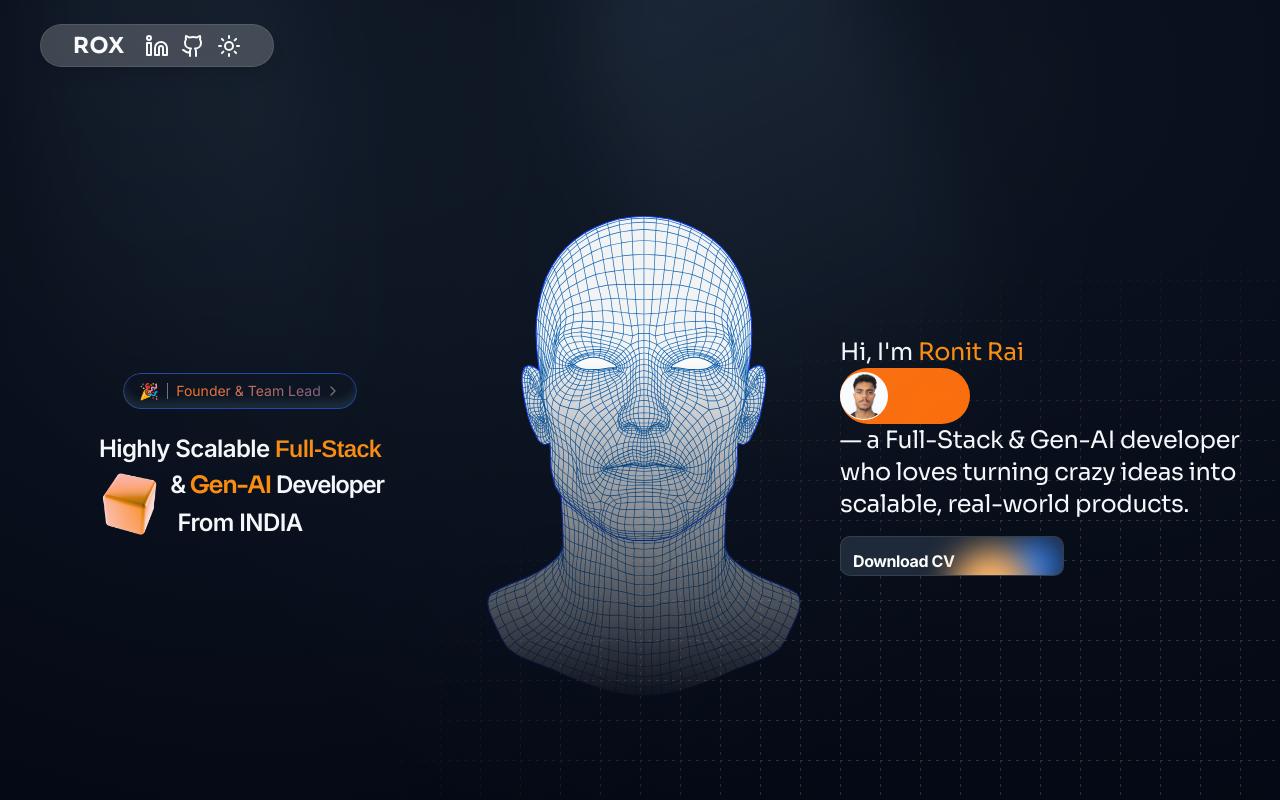
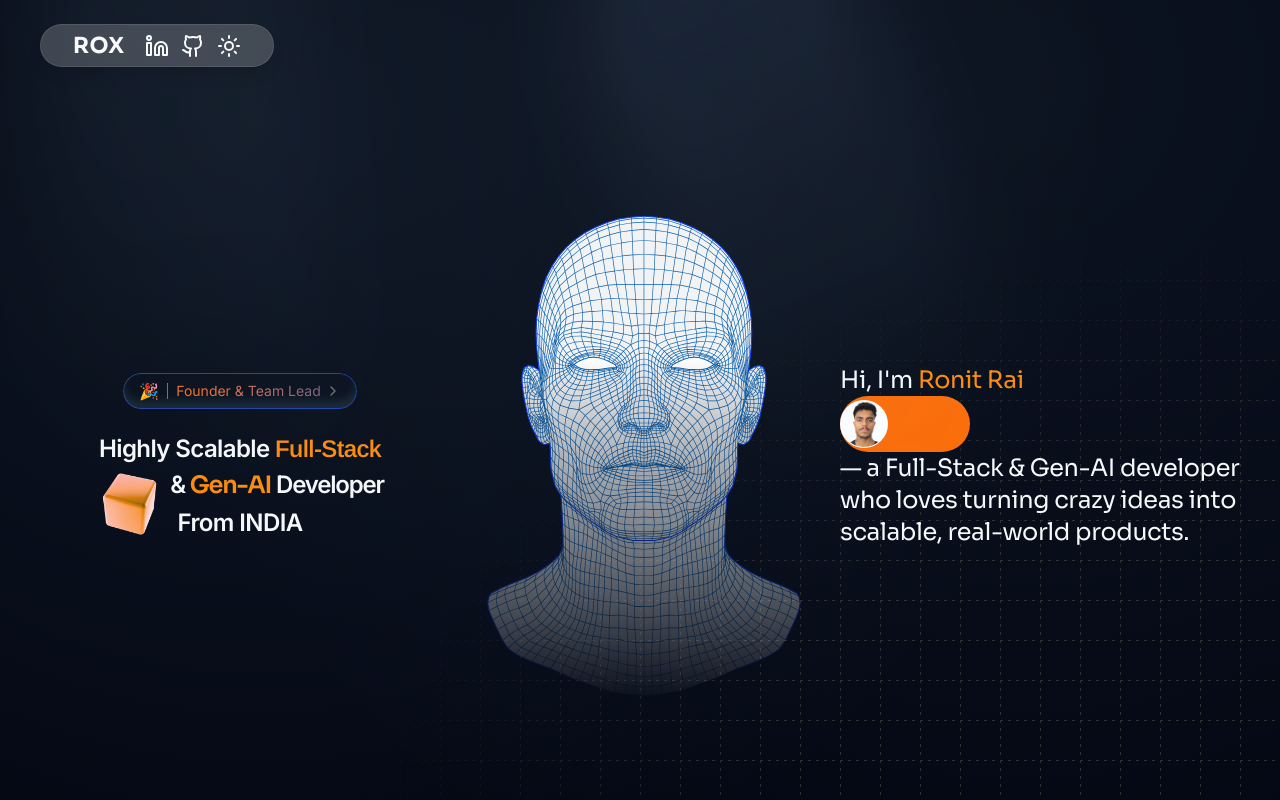
Before and after one commit to ronitrai27/portfolio-website-rox, a Next.js app: page / in a window 1280 px wide. Shown: the top 800 px of the page. Built offline with nearby package versions, Linux system fonts and the light colour scheme.

Commit message:
testing-branch

```diff
--- a/src/app/page.tsx
+++ b/src/app/page.tsx
@@ -129,9 +129,9 @@ const Home = () => {
                 — a Full-Stack & Gen-AI developer who loves turning crazy ideas
                 into scalable, real-world products.
               </div>
-              <button className="group group-hover:before:duration-500 group-hover:after:duration-500 after:duration-500 hover:border-rose-300 hover:before:[box-shadow:_20px_20px_20px_30px_#a21caf] duration-500 before:duration-500 hover:duration-500  hover:after:-right-8 hover:before:right-12 hover:before:-bottom-8 hover:before:blur hover:underline hover:underline-offset-4 origin-left hover:decoration-2 hover:text-rose-300 relative bg-gray-200/80 border dark:bg-gray-800 h-10 w-56  text-left p-3 text-base font-bold rounded-lg overflow-hidden before:absolute before:w-12 before:h-12 before:content[''] before:right-1 before:top-1 before:z-10 before:bg-blue-500 before:rounded-full before:blur-lg after:absolute after:z-10 after:w-20 after:h-20 after:content[''] after:bg-orange-300 after:right-8 after:top-3 after:rounded-full after:blur-lg font-inter dark:text-white text-gray-500">
+              {/* <button className="group group-hover:before:duration-500 group-hover:after:duration-500 after:duration-500 hover:border-rose-300 hover:before:[box-shadow:_20px_20px_20px_30px_#a21caf] duration-500 before:duration-500 hover:duration-500  hover:after:-right-8 hover:before:right-12 hover:before:-bottom-8 hover:before:blur hover:underline hover:underline-offset-4 origin-left hover:decoration-2 hover:text-rose-300 relative bg-gray-200/80 border dark:bg-gray-800 h-10 w-56  text-left p-3 text-base font-bold rounded-lg overflow-hidden before:absolute before:w-12 before:h-12 before:content[''] before:right-1 before:top-1 before:z-10 before:bg-blue-500 before:rounded-full before:blur-lg after:absolute after:z-10 after:w-20 after:h-20 after:content[''] after:bg-orange-300 after:right-8 after:top-3 after:rounded-full after:blur-lg font-inter dark:text-white text-gray-500">
                 Download CV
-              </button>
+              </button> */}
             </div>
           </div>
           {/* <h1 className="text-[150px] -mt-20 font-orb font-extrabold tracking-wider z-20 ">
```
